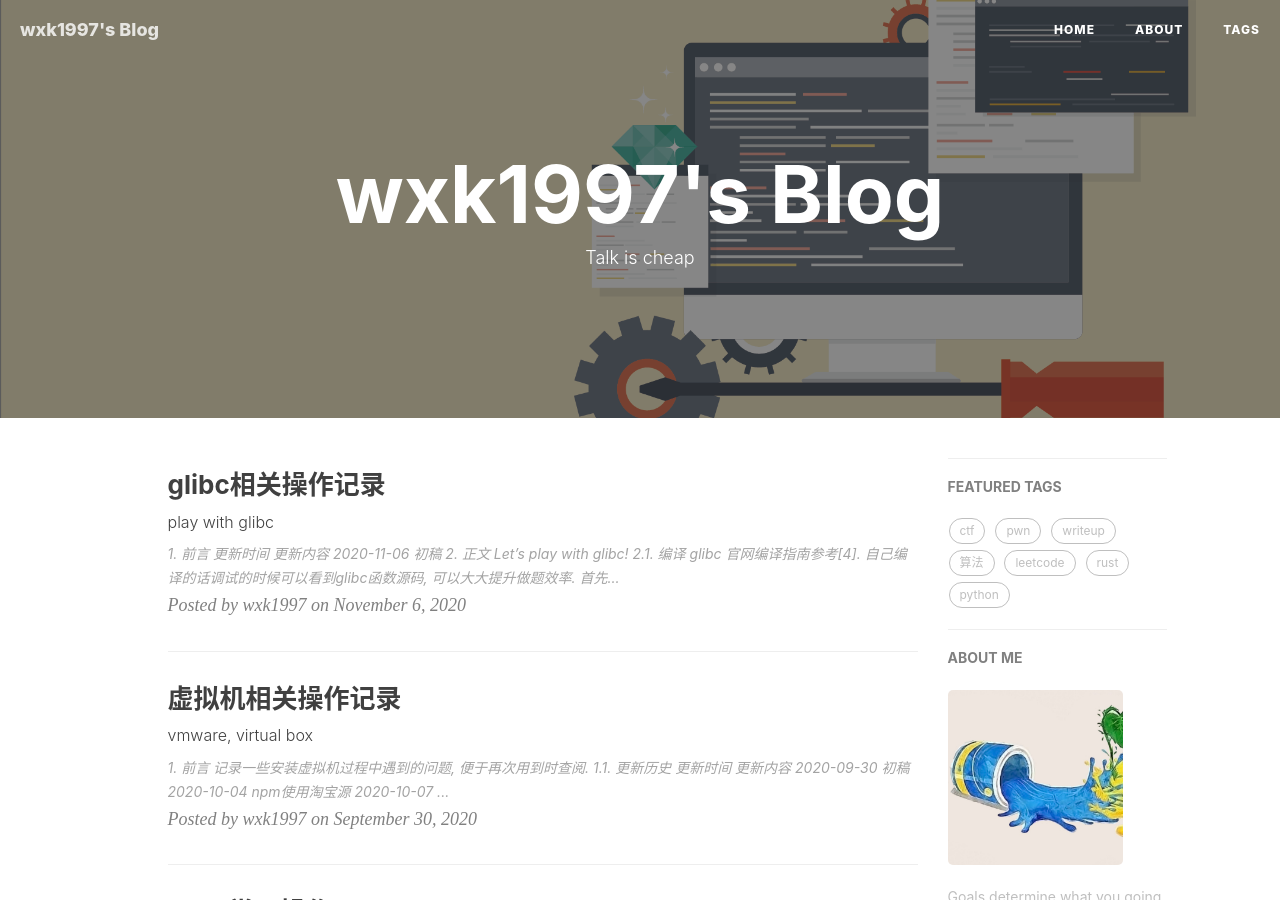
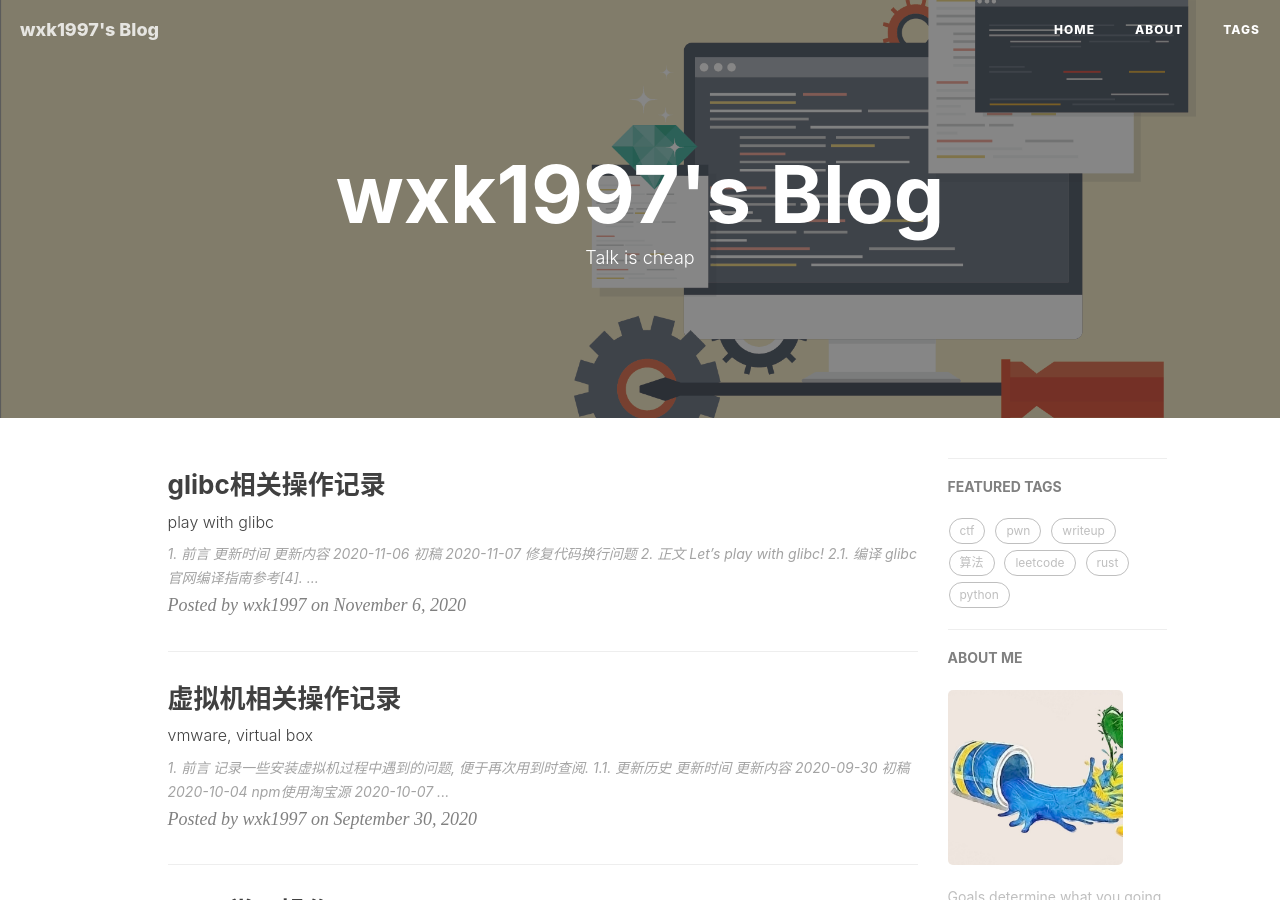
Before and after one commit to pullp/pullp.github.io, a Jekyll site: the page built from index.html, in a window 1280 px wide and 900 px high. Built offline with Jekyll 4.4.1, drawn with Linux system fonts in a browser that asks for light colours; nearby versions of some CDN libraries; the list of posts is cut into pages by our own code; comment, search, counter and statistics services are not loaded.

Commit message:
edit-12: 修复代码换行问题

````diff
--- a/_posts/2020-11-06-12-glibc-basics.md
+++ b/_posts/2020-11-06-12-glibc-basics.md
@@ -17,6 +17,7 @@
 | 更新时间  | 更新内容  |
 |  ----     | ----      |
 | 2020-11-06 | 初稿     |
+| 2020-11-07 | 修复代码换行问题     |
 
 ---
 
@@ -79,6 +80,7 @@
 
 ```python
 #coding:utf-8
+
 from pwn import *
 
 io = process("./program", env={"LD_PRELOAD":"./libc.so"})
@@ -135,8 +137,11 @@
 test_glibc.c 内容如下
 ```c
 #define _GNU_SOURCE
+
 #include <stdio.h>
+
 #include <stdlib.h>
+
 #include <gnu/libc-version.h>
 
 int main(){
````
